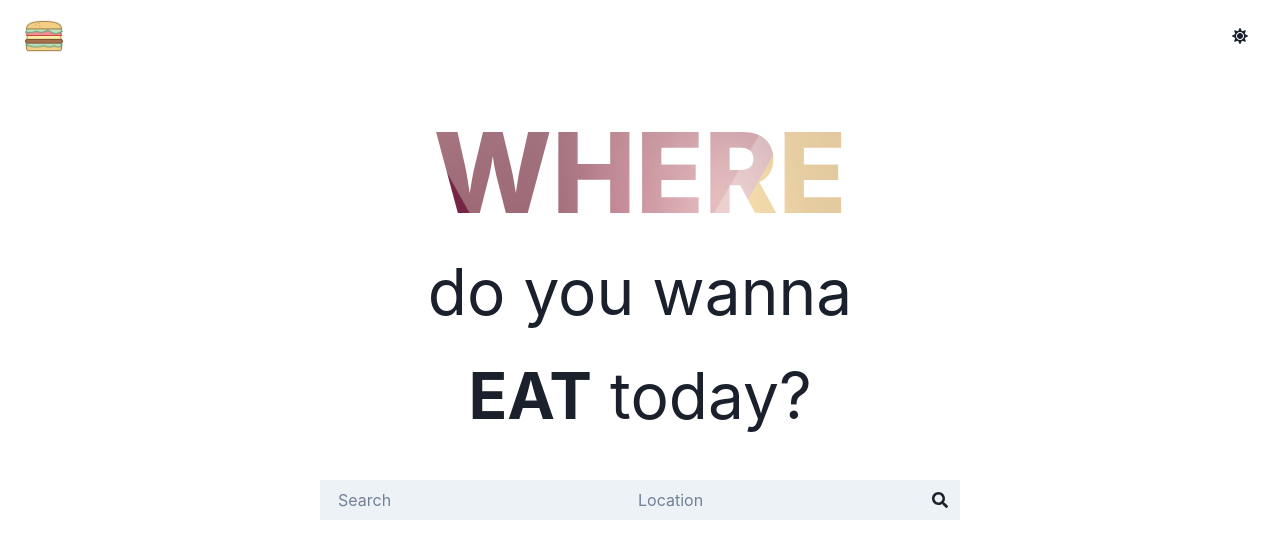
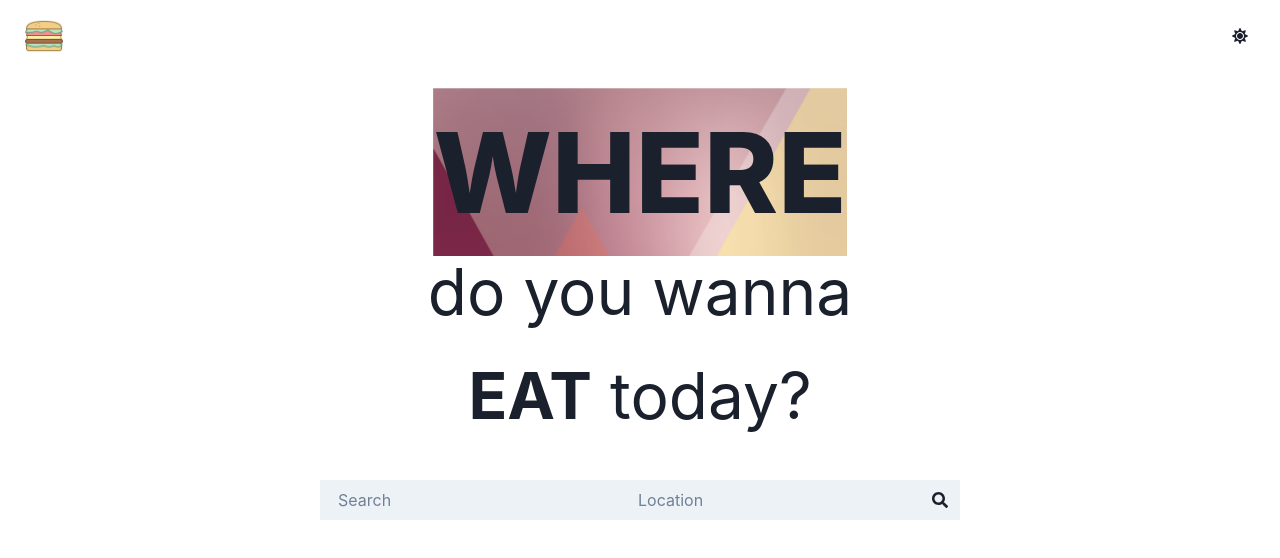
Before and after one commit to shoaibiqbal0/react-resturant-search, a React (Create React App) app: page / in a window 1280 px wide. Shown: the top 558 px of the page. Built offline with nearby package versions, Linux system fonts and the light colour scheme; no server answers.

Commit message:
Added some styling

```diff
--- a/src/components/MainText.jsx
+++ b/src/components/MainText.jsx
@@ -9,7 +9,6 @@ const MainText = () => {
     <VStack py="1em">
       <Text
         bgImage={textBg}
-        bgClip="text"
         fontSize={["4.5em", "6em", "7em"]}
         fontWeight="extrabold"
         mb="-5"
```
